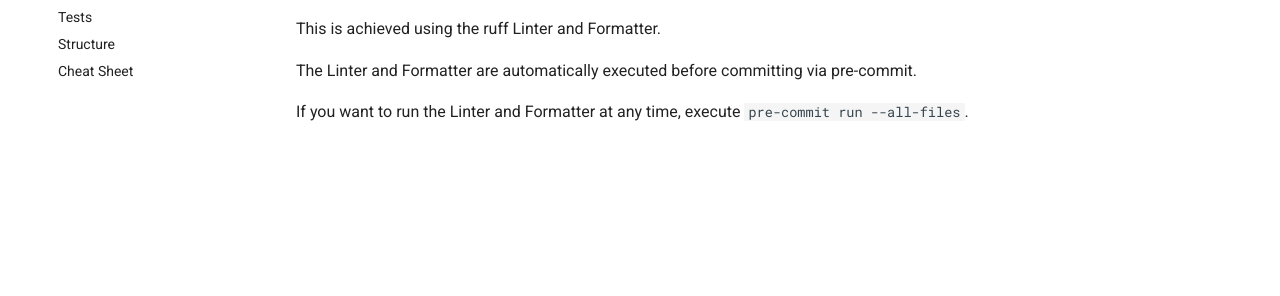
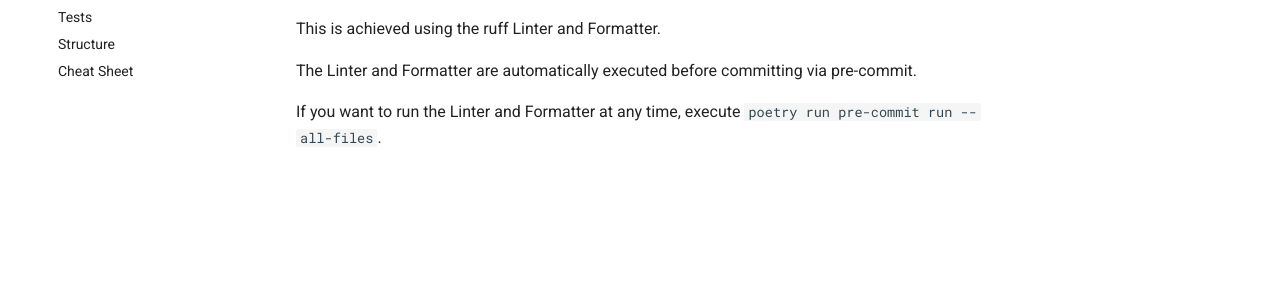
Before and after one commit to ryansurf/cli-surf, an MkDocs documentation site: the page built from docs/styling.md, in a window 1280 px wide. Shown: the part 256-552 px from the top of the page. Built offline with MkDocs 1.6.1 and Material for MkDocs 9.7.7, drawn with Linux system fonts in a browser that asks for light colours; comment, search, counter and statistics services are not loaded.

Commit message:
updated pre-commit instructions

```diff
--- a/docs/styling.md
+++ b/docs/styling.md
@@ -7,4 +7,4 @@ This is achieved using the ruff Linter and Formatter.
 
 The Linter and Formatter are automatically executed before committing via pre-commit.
 
-If you want to run the Linter and Formatter at any time, execute `pre-commit run --all-files`.
+If you want to run the Linter and Formatter at any time, execute `poetry run pre-commit run --all-files`.
```
Also changed, not shown: docs/cheat_sheet.md (+1 -1 lines).
